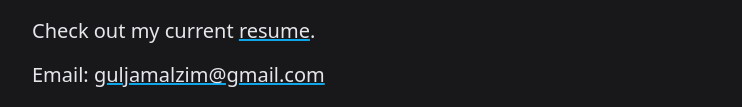
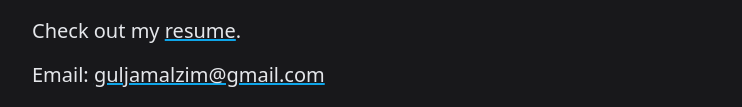
Before and after one commit to gjzim/gjzim.github.io, a website: page index.html in a window 1280 px wide. Shown: the part 519-626 px from the top of the page, without its empty margins (224-966 px from the left). Drawn offline with Linux system fonts and the light colour scheme.

Commit message:
Remove current from resume text

```diff
--- a/index.html
+++ b/index.html
@@ -34,7 +34,7 @@
                 </p>
 
                 <p class="text-sm mb-1 sm:text-xl sm:mb-4">
-                    Check out my current
+                    Check out my
                     <a
                         href="https://gjzim.com/resume/"
                         target="_blank"
```
